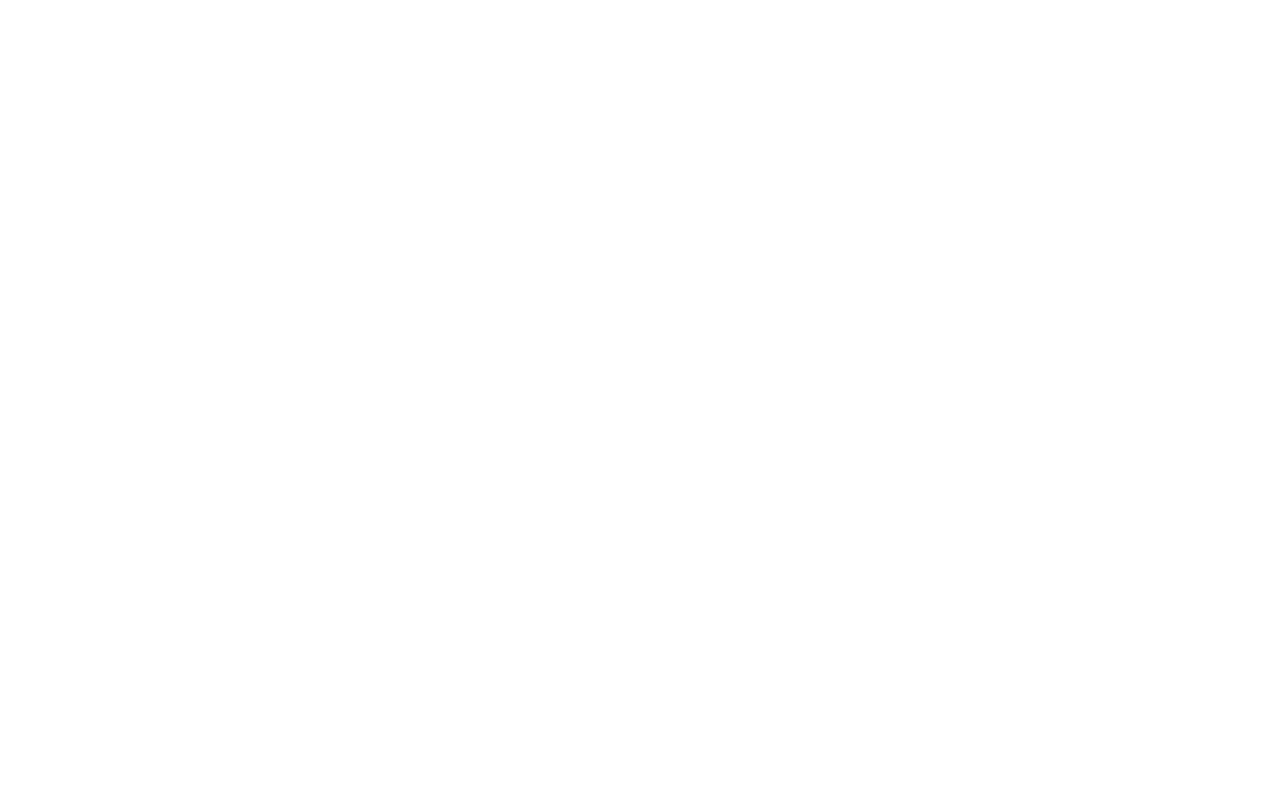
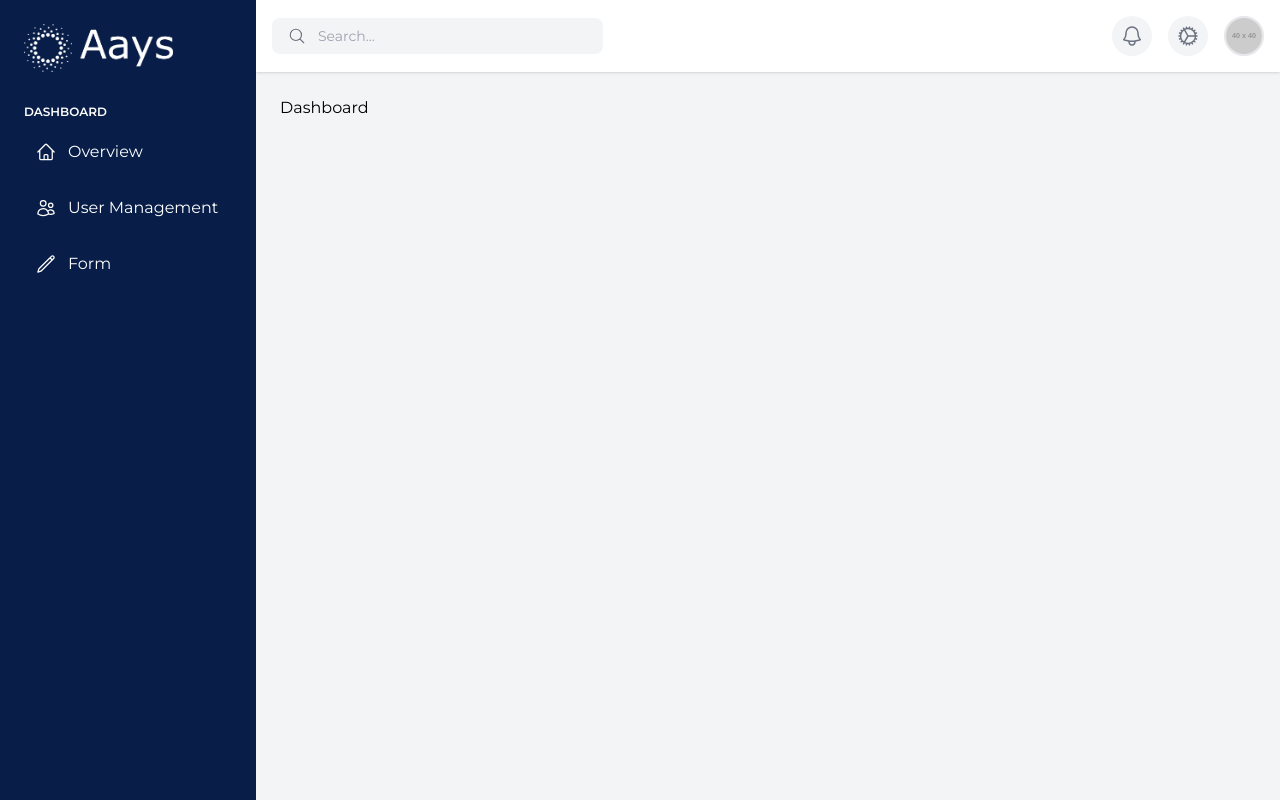
Before and after one commit to codeamanwal/aays, a React (Create React App) app: page /dashboard in a window 1280 px wide. Before the commit this address had no page. Built offline with nearby package versions, Linux system fonts and the light colour scheme.

Commit message:
routing error

```diff
--- a/src/App.js
+++ b/src/App.js
@@ -4,13 +4,18 @@
 import TablePage from "./components/TablePage";
 import FormPage from "./components/FormPage";
 import LoginPage from "./components/LoginPage";
+import Dashboard from "./components/Dashboard";
 
 function App() {
   return (
     <Router>
       <Routes>
+        {/* Public route for login */}
         <Route path="/login" element={<LoginPage />} />
+
+        {/* Protected routes inside DashboardLayout */}
         <Route element={<DashboardLayout />}>
+        <Route path="/dashboard" element={<Dashboard />} />
           <Route path="/" element={<TablePage />} />
           <Route path="/form" element={<FormPage />} />
         </Route>
--- /dev/null
+++ b/src/components/Dashboard.js
@@ -0,0 +1,13 @@
+import React from "react";
+
+function App() {
+  return (
+    <div className="app">
+      <header className="header">
+        <h1>Dashboard</h1>
+      </header>
+    </div>
+  );
+}
+
+export default App;
--- a/src/components/DashboardLayout.js
+++ b/src/components/DashboardLayout.js
@@ -1,8 +1,9 @@
 import React from "react";
 import Sidebar from "./Sidebar";
 import Navbar from "./Navbar";
+import { Outlet } from "react-router-dom"; // Import Outlet
 
-const DashboardLayout = ({ children }) => {
+const DashboardLayout = () => {
   return (
     <div className="flex h-screen overflow-hidden">
       {/* Sidebar */}
@@ -16,7 +17,9 @@
         <Navbar />
 
         {/* Page Content */}
-        <div className="p-6 overflow-y-auto">{children}</div>
+        <div className="p-6 overflow-y-auto">
+          <Outlet /> {/* Render nested routes here */}
+        </div>
       </div>
     </div>
   );
```
